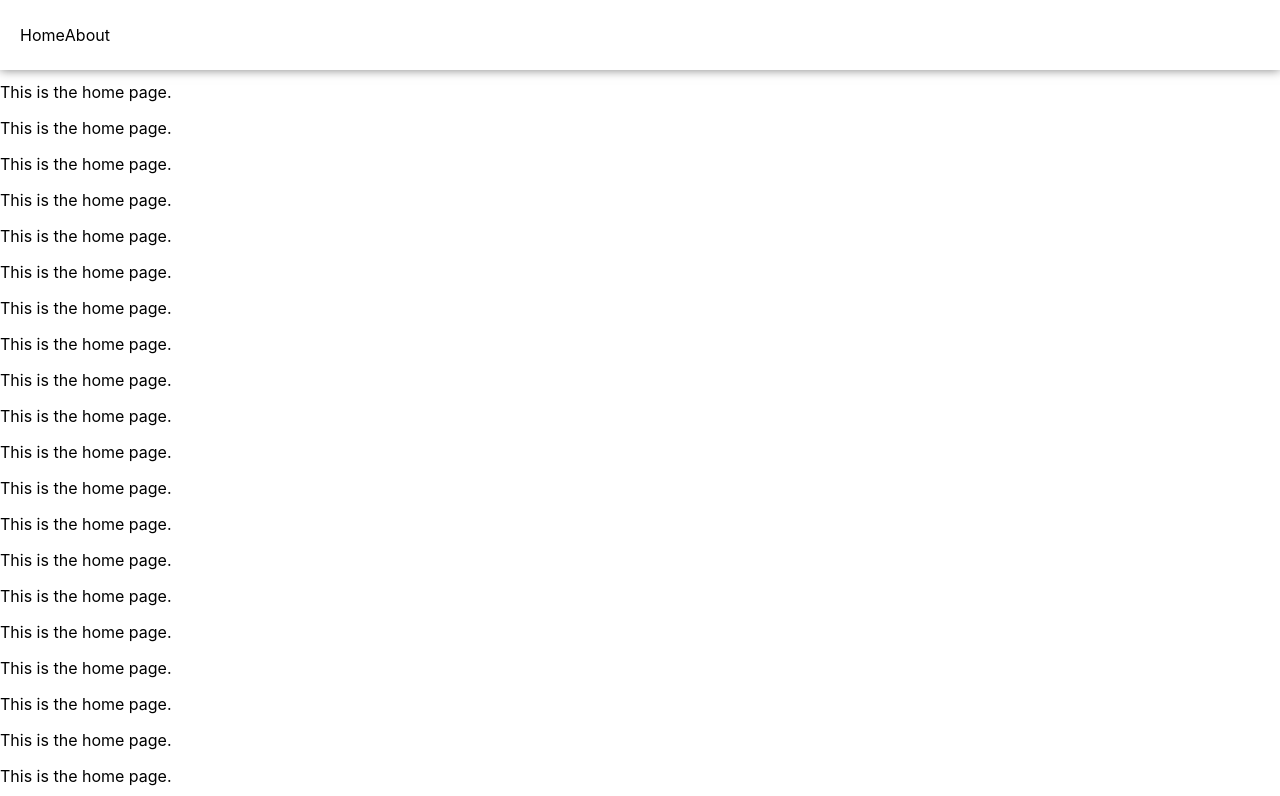
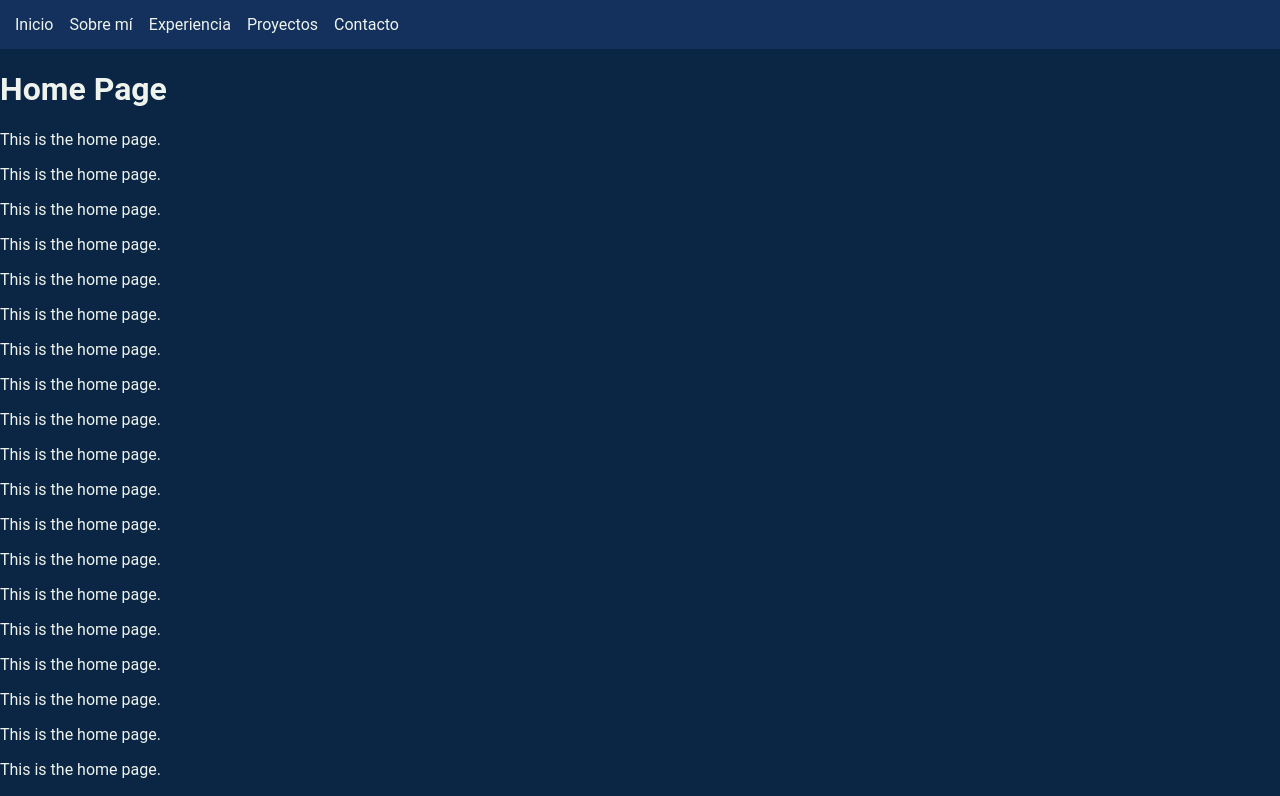
Before and after one commit to FranzCastillo/Portfolio, a React (Create React App) app: page / in a window 1280 px wide. Shown: the top 796 px of the page. Built offline with nearby package versions, Linux system fonts and the light colour scheme; the HTML template or start-up script is replaced by a standard one.

Commit message:
Navigation Bar Implemented

```diff
--- a/package.json
+++ b/package.json
@@ -5,6 +5,7 @@
   "dependencies": {
     "@emotion/react": "^11.11.0",
     "@emotion/styled": "^11.11.0",
+    "@mui/icons-material": "^5.11.16",
     "@mui/material": "^5.13.2",
     "@testing-library/jest-dom": "^5.16.5",
     "@testing-library/react": "^13.4.0",
--- a/src/App.js
+++ b/src/App.js
@@ -4,6 +4,8 @@ import About from './pages/About/About';
 import Projects from './pages/Projects/Projects';
 import Contact from './pages/Contact/Contact';
 import Navigation from "./components/Navigation/Navigation";
+import './styles/App.scss'
+import Experience from "./pages/Experience/Experience";
 
 function App() {
     return (
@@ -11,6 +13,7 @@ function App() {
             <Navigation/>
             <Home/>
             <About/>
+            <Experience/>
             <Projects/>
             <Contact/>
         </div>
--- a/src/components/Navigation/Navigation.js
+++ b/src/components/Navigation/Navigation.js
@@ -1,26 +1,37 @@
 import React from 'react';
 import { Link } from 'react-scroll';
 import './Navigation.scss';
+import { Container } from '@mui/material';
+
 const Navigation = () => {
     return (
-        <div className="navBar">
-            <Link
-                activeClass="active"
-                to="home"
-                spy={true}
-                smooth={true}
-                duration={500}>
-                Home
-            </Link>
-            <Link
-                activeClass="active"
-                to="about"
-                spy={true}
-                smooth={true}
-                duration={500}>
-                About
-            </Link>
-        </div>
+        <Container
+            maxWidth={false}
+            minWidth={'xs'}
+            disableGutters={true}
+            className={"navigationContainer"}
+        >
+            <div className="navBar">
+                <div className="navLinks">
+                    <Link activeClass="active" to="home" spy={true} smooth={true} duration={500}>
+                        Inicio
+                    </Link>
+                    <Link activeClass="active" to="about" spy={true} smooth={true} duration={500}>
+                        Sobre mí
+                    </Link>
+                    <Link activeClass="active" to="experience" spy={true} smooth={true} duration={500}>
+                        Experiencia
+                    </Link>
+                    <Link activeClass="active" to="projects" spy={true} smooth={true} duration={500}>
+                        Proyectos
+                    </Link>
+                    <Link activeClass="active" to="contact" spy={true} smooth={true} duration={500}>
+                        Contacto
+                    </Link>
+                </div>
+            </div>
+        </Container>
     );
 };
+
 export default Navigation;
--- a/src/components/Navigation/Navigation.scss
+++ b/src/components/Navigation/Navigation.scss
@@ -1,17 +1,27 @@
-.navBar{
-    display: flex;
-    justify-content: start;
-    align-items: center;
-    background-color: #fff;
-    padding: 0 20px;
-    height: 70px;
-    box-shadow: 0 0 10px rgba(0,0,0,0.5);
-    position: fixed;
-    top: 0;
-    left: 0;
-    right: 0;
-    z-index: 100;
-  .active{
-    color: red;
+@import "../../styles/Variables";
+
+.navigationContainer {
+  position: sticky;
+  top: 0;
+  z-index: 100;
+  background-color: $secondary-color;
+  color: $text-color;
+
+  .navBar {
+    .navLinks {
+      display: flex;
+      justify-content: flex-start;
+      align-items: center;
+      padding: 15px;
+      margin: 0;
+
+      .active {
+        color: #bbfffb;
+      }
+
+      > * {
+        margin-right: 1rem;
+      }
+    }
   }
 }
--- a/src/pages/Home/Home.js
+++ b/src/pages/Home/Home.js
@@ -1,4 +1,5 @@
 import React from 'react';
+import './Home.scss';
 
 const Home = () => {
     return (
--- /dev/null
+++ b/src/pages/Home/Home.scss
@@ -0,0 +1,4 @@
+@import "../../styles/Variables";
+
+.home {
+}
--- /dev/null
+++ b/src/styles/App.scss
@@ -0,0 +1,7 @@
+@import "Variables";
+body{
+    background-color: $background-color;
+    color: $text-color;
+    font-family: 'Roboto', sans-serif;
+    margin: 0;
+}
--- /dev/null
+++ b/src/styles/Variables.scss
@@ -0,0 +1,6 @@
+$background-color: #0B2545;
+$text-color: #EEF4ED;
+
+$primary-color: #134074;
+$secondary-color: #13315C;
+$tertiary-color: #8DA9C4;
```
Also changed, not shown: 1 other file (tests, documents, lock files or other folders).
